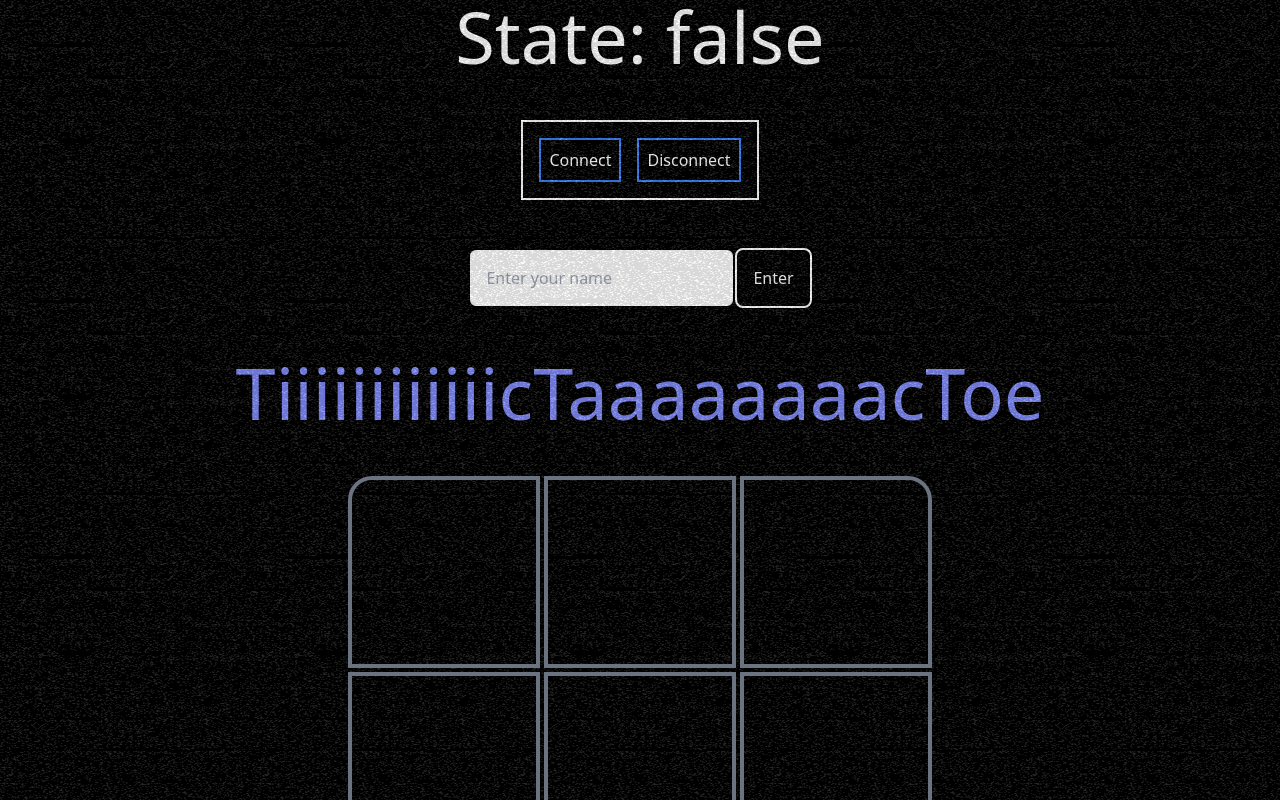
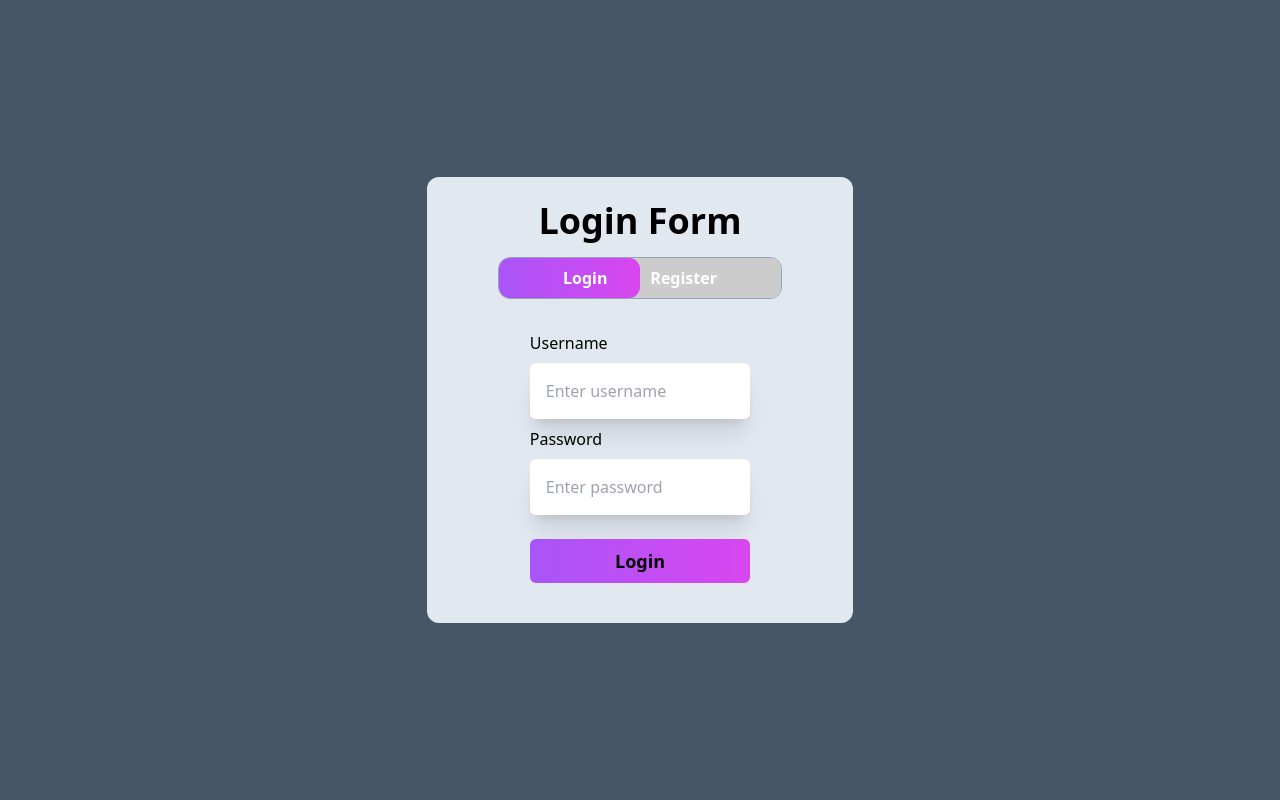
Before and after one commit to EmreeOzturk/ticitic, a React (Vite) app: page / in a window 1280 px wide. Shown: the top 800 px of the page. Built offline with nearby package versions, Linux system fonts and the light colour scheme.

Commit message:
Add login/register form and slider styles

```diff
--- a/src/App.tsx
+++ b/src/App.tsx
@@ -3,6 +3,7 @@ import useSquares from "./hooks/useSquare";
 import useFillSquare from "./hooks/useFillSquare";
 import { checkWinCondition } from "./helpers";
 import { useEffect, useState } from "react";
+
 import NoisyOverlay from "./components/NoisyOverlay";
 import MouseProvider from "./components/MouseProvider";
 import { socket } from './socket';
@@ -10,12 +11,16 @@ import { ConnectionState } from './components/ConnectionState';
 import { ConnectionManager } from './components/ConnectionManager';
 import { Square as sq } from "./types";
 import Enter from "./components/Enter";
+import LoginRegisterForm from "./components/LoginRegisterForm";
 export default function App() {
   const { squares, setSquares } = useSquares();
   const { fillSquare } = useFillSquare();
   const [isConnected, setIsConnected] = useState(socket.connected);
+  const [isLogged, setIsLogged] = useState(false);
+  const [loginOrRegister, setLoginOrRegister] = useState("login");
 
   useEffect(() => {
+
     function onConnect() {
       setIsConnected(true);
     }
@@ -93,6 +98,14 @@ export default function App() {
     )
   }
 
+
+  if (!isLogged) {
+    return (
+      <LoginRegisterForm loginOrRegister={loginOrRegister} setLoginOrRegister={setLoginOrRegister} />
+    )
+  }
+
+
   return (
     <MouseProvider
       renderCharBuffer={30}
--- /dev/null
+++ b/src/components/LoginRegisterForm.tsx
@@ -0,0 +1,42 @@
+import React from 'react'
+
+type LoginRegisterFormProps = {
+    loginOrRegister: string,
+    setLoginOrRegister: (loginOrRegister: string) => void
+}
+
+const LoginRegisterForm: React.FC<LoginRegisterFormProps> = ({
+    setLoginOrRegister,
+    loginOrRegister
+}) => {
+    return (
+        <div className="h-screen w-screen bg-slate-600 flex items-center justify-center gap-2">
+            <div className="bg-slate-200 rounded-xl p-6 flex flex-col items-center justify-start gap-4 w-1/3">
+                <h3 className="text-center font-semibold text-4xl">Login Form</h3>
+                <div className="flex w-3/4 rounded-xl items-center justify-center border-[.3px] border-slate-400">
+                    <label className="relative inline-block w-full h-10">
+                        <input type="checkbox" className="opacity-0 w-0 h-0"
+                            onChange={(e) => {
+                                setLoginOrRegister(e.target.checked ? "register" : "login")
+                            }}
+                        />
+                        <span className="slider round flex items-center">
+                            <span className="text-white font-semibold absolute left-16">Login</span>
+                            <span className="text-white font-semibold absolute right-16">Register</span>
+                        </span>
+                    </label>
+                </div>
+                <form className="flex flex-col gap-2 p-4 w-2/3">
+                    <label htmlFor="username">Username</label>
+                    <input id="username" type="text" placeholder="Enter username" className="shadow-xl p-4 w-full rounded-md focus:border-cyan-500 focus:ring-cyan-500" />
+                    <label htmlFor="password">Password</label>
+                    <input id="password" type="password" placeholder="Enter password" className="shadow-xl placehoder-red-400 p-4 w-full rounded-md" />
+                    <button type="submit" className="bg-gradient-to-r from-purple-500 to-fuchsia-500 p-2 text-center font-bold text-lg rounded-md mt-4  transition-all ">
+                        {loginOrRegister === "login" ? "Login" : "Register"}
+                    </button>
+                </form>
+            </div>
+        </div>)
+}
+
+export default LoginRegisterForm
--- a/src/index.css
+++ b/src/index.css
@@ -2,10 +2,52 @@
 @tailwind components;
 @tailwind utilities;
 
+.slider {
+  position: absolute;
+  cursor: pointer;
+  top: 0;
+  left: 0;
+  right: 0;
+  bottom: 0;
+  background-color: #ccc;
+  -webkit-transition: 0.4s;
+  transition: 0.4s;
+}
+
+.slider::before {
+  position: absolute;
+  content: "";
+  display: flex;
+  align-items: center;
+  justify-content: center;
+  height: 100%;
+  width: 50%;
+  background: linear-gradient(to right, #a855f7, #d946ef);
+  -webkit-transition: 0.4s;
+  transition: 0.4s;
+}
+
+
+input:focus + .slider {
+  box-shadow: 0 0 7px #a855f7;
+}
+
+input:checked + .slider:before {
+  -webkit-transform: translateX(100%);
+  -ms-transform: translateX(100%);
+  transform: translateX(100%);
+}
+
+.slider.round {
+  border-radius: 11px;
+}
+
+.slider.round:before {
+  border-radius: 11px;
+}
+
 .hoverText {
-    transition:
-      0.35s font-weight,
-      0.35s color;
+  transition: 0.35s font-weight, 0.35s color;
 }
 
 .hoverText:hover {
@@ -13,7 +55,6 @@
   color: rgb(238, 242, 255);
 }
 
-  /* To the right */
 .hoverText:hover + .hoverText {
   font-weight: 500;
   color: rgb(199, 210, 254);
@@ -23,7 +64,6 @@
   font-weight: 300;
 }
 
-  /* To the left */
 .hoverText:has(+ .hoverText:hover) {
   font-weight: 500;
   color: rgb(199, 210, 254);
```
Lines whose indentation alone changed are shown as unchanged.
